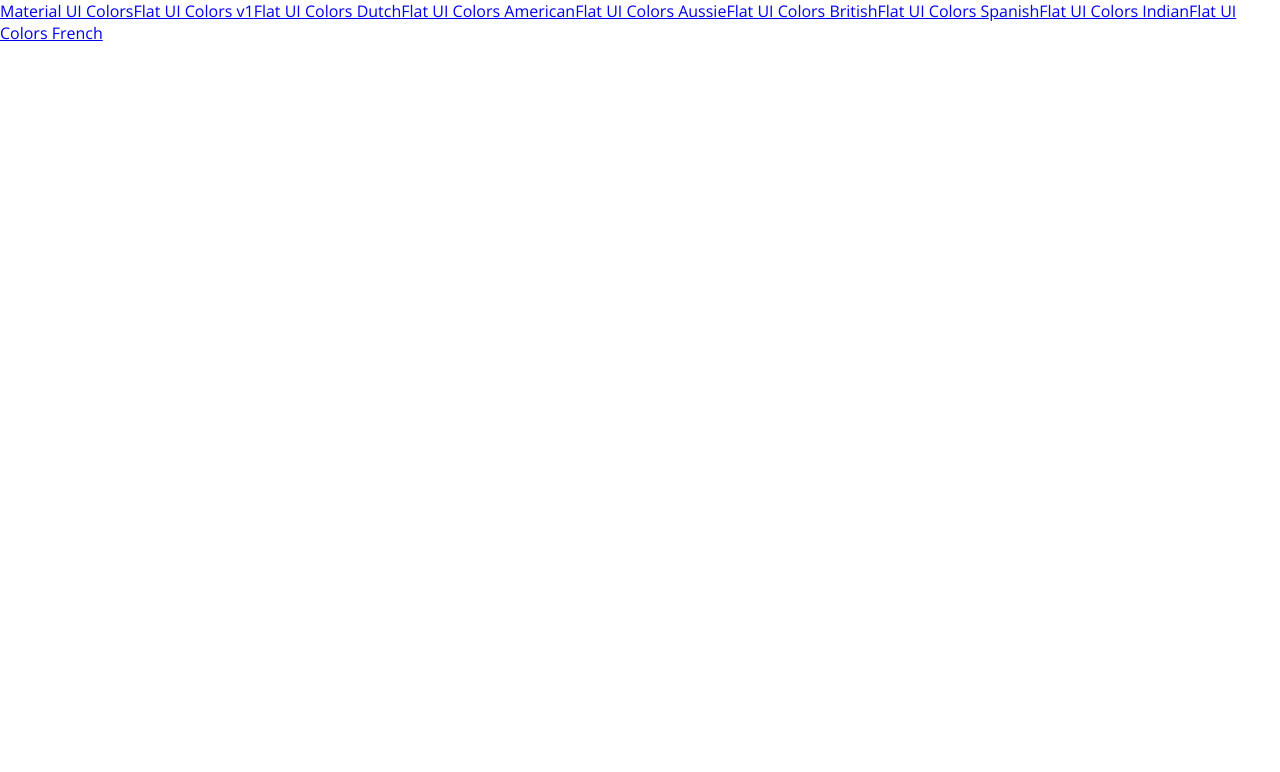
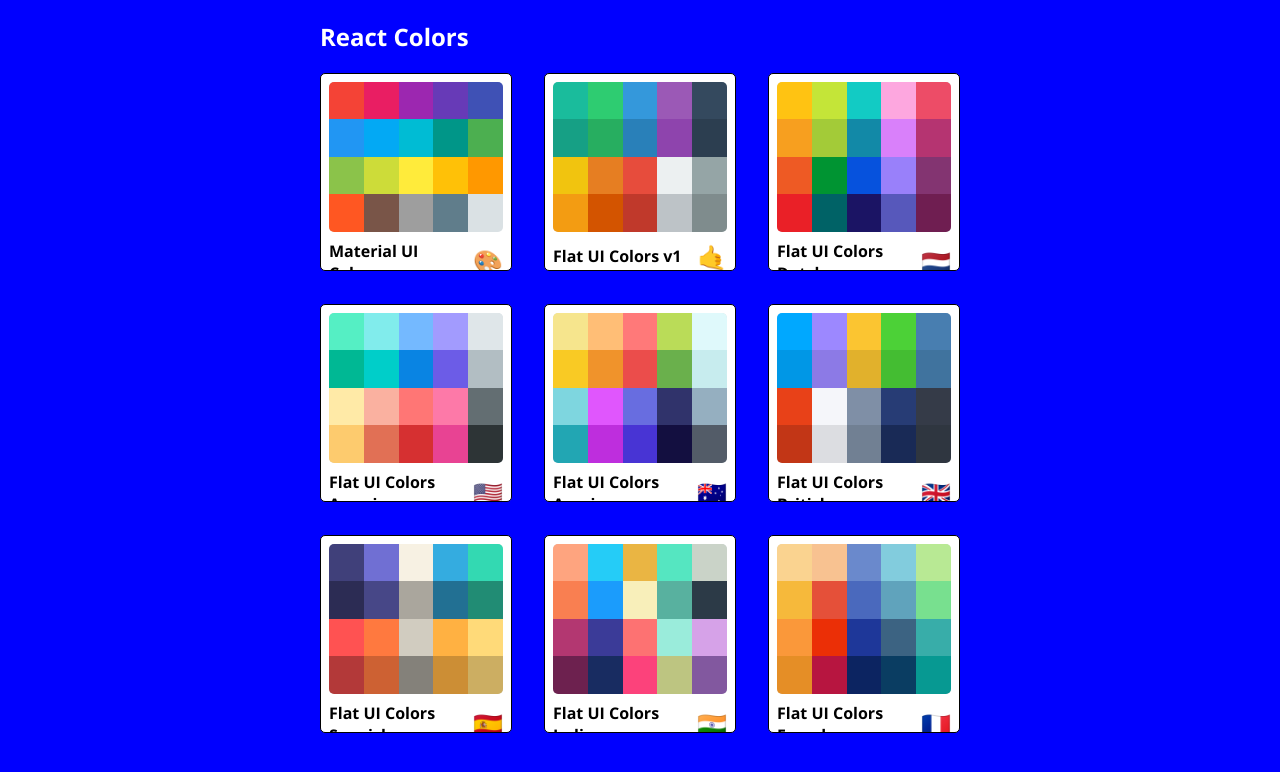
Before and after one commit to 911mateo911/horrible_course_project_react, a React (Create React App) app: page / in a window 1280 px wide. Shown: the top 772 px of the page. Built offline with nearby package versions, Linux system fonts and the light colour scheme.

Commit message:
paletteList homepage

```diff
--- a/package.json
+++ b/package.json
@@ -5,6 +5,7 @@
   "dependencies": {
     "@material-ui/core": "^4.11.4",
     "@material-ui/icons": "^4.11.2",
+    "@material-ui/styles": "^4.11.4",
     "@testing-library/jest-dom": "^5.12.0",
     "@testing-library/react": "^11.2.7",
     "@testing-library/user-event": "^12.8.3",
--- /dev/null
+++ b/src/MiniPalette/Minipalette.js
@@ -0,0 +1,70 @@
+import React from 'react'
+import { withStyles } from '@material-ui/styles'
+
+const styles = {
+    root: {
+        backgroundColor: 'white',
+        borderRadius: '5px',
+        padding: '0.5rem',
+        border: '1px solid black',
+        position: 'relative',
+        overflow: 'hidden',
+        '&:hover': {
+            cursor: 'pointer'
+        }
+    },
+    colors: {
+        height: '150px',
+        width: '100%',
+        borderRadius: '5px',
+        backgroundColor: '#dae1e4',
+        overflow: 'hidden'
+    },
+    title: {
+        display: 'flex',
+        justifyContent: 'space-between',
+        alignItems: 'center',
+        margin: '0',
+        color: 'black',
+        paddingTop: '0.5rem',
+        fontSize: '1rem',
+        position: 'relative'
+    },
+    emoji: {
+        backgroundColor: 'white',
+        marginLeft: '0.5rem',
+        fontSize: '1.5rem'
+    },
+    miniColor: {
+        height: '25%',
+        width: '20%',
+        display: 'inline-block',
+        margin: '0 auto',
+        position: 'relative',
+        marginBottom: '-5px'
+    }
+}
+
+function MiniPalette(props) {
+    const { classes, paletteName, emoji, colors } = props
+    const miniColorBoxes = colors.map(col => (
+        <div
+            className={classes.miniColor}
+            style={{ backgroundColor: col.color }}
+            key={col.name}
+        />
+    ))
+    return (
+        <div className={classes.root} >
+            <div className={classes.colors} >
+                {miniColorBoxes}
+            </div>
+            <h5 className={classes.title} >
+                {paletteName}
+                <span className={classes.emoji} >{emoji}</span>
+            </h5>
+        </div>
+    )
+}
+
+export default withStyles(styles)(MiniPalette)
--- a/src/Palette/Palette.css
+++ b/src/Palette/Palette.css
@@ -21,3 +21,16 @@
   box-sizing: border-box;
   padding-right: 10px;
 }
+
+.footer-text {
+  display: flex;
+  flex-direction: row;
+  flex-wrap: nowrap;
+  justify-content: center;
+  align-items: center;
+}
+
+.footer-text span {
+  margin: 0 5px;
+  text-align: center;
+}
--- a/src/Palette/Palette.js
+++ b/src/Palette/Palette.js
@@ -20,7 +20,7 @@
         this.setState({ format: e })
     }
     render() {
-        const { colors, paletteName } = this.props.palette
+        const { colors, paletteName, emoji } = this.props.palette
         const { level, format } = this.state
         const colorBoxes = colors[level].map(color =>
             <ColorBox
@@ -39,7 +39,9 @@
                     {colorBoxes}
                 </div>
                 <footer className='palette-footer' >
-                    {paletteName}
+                    <div className='footer-text'>
+                        {paletteName}<span>{emoji}</span>
+                    </div>
                 </footer>
             </div>
         )
--- a/src/PaletteList/PaletteList.js
+++ b/src/PaletteList/PaletteList.js
@@ -1,13 +1,53 @@
 import React, { Component } from 'react'
-import {Link} from 'react-router-dom'
+import MiniPalette from '../MiniPalette/Minipalette'
+import { withStyles } from '@material-ui/styles'
 
-export default class PaletteList extends Component {
+const styles = {
+    root: {
+        backgroundColor: 'blue',
+        height: '100vh',
+        display: 'flex',
+        alignItems: 'flex-start',
+        justifyContent: 'center'
+    },
+    container: {
+        width: '50%',
+        display: 'flex',
+        alignItems: 'flex-start',
+        flexDirection: 'column',
+        flexWrap: 'wrap'
+    },
+    nav: {
+        display: 'flex',
+        width: '100%',
+        justifyContent: 'space-between',
+        color: 'white'
+    },
+    palettes: {
+        boxSizing: 'border-box',
+        width: '100%',
+        display: 'grid',
+        gridTemplateColumns: 'repeat(3,30%)',
+        gridGap: '5%'
+    }
+}
+
+class PaletteList extends Component {
     render() {
-        const { palettes } = this.props
+        const { palettes, classes } = this.props
         return (
-            <div>
-                {palettes.map(p => <Link to={`/palette/${p.id}`} >{p.paletteName}</Link>)}
+            <div className={classes.root} >
+                <div className={classes.container} >
+                    <nav className={classes.nav} >
+                        <h1>React Colors</h1>
+                    </nav>
+                    <div className={classes.palettes} >
+                        {palettes.map(p => <MiniPalette {...p} />)}
+                    </div>
+                </div>
             </div>
         )
     }
 }
+
+export default withStyles(styles)(PaletteList)
```
Also changed, not shown: 1 other file (tests, documents, lock files or other folders).
